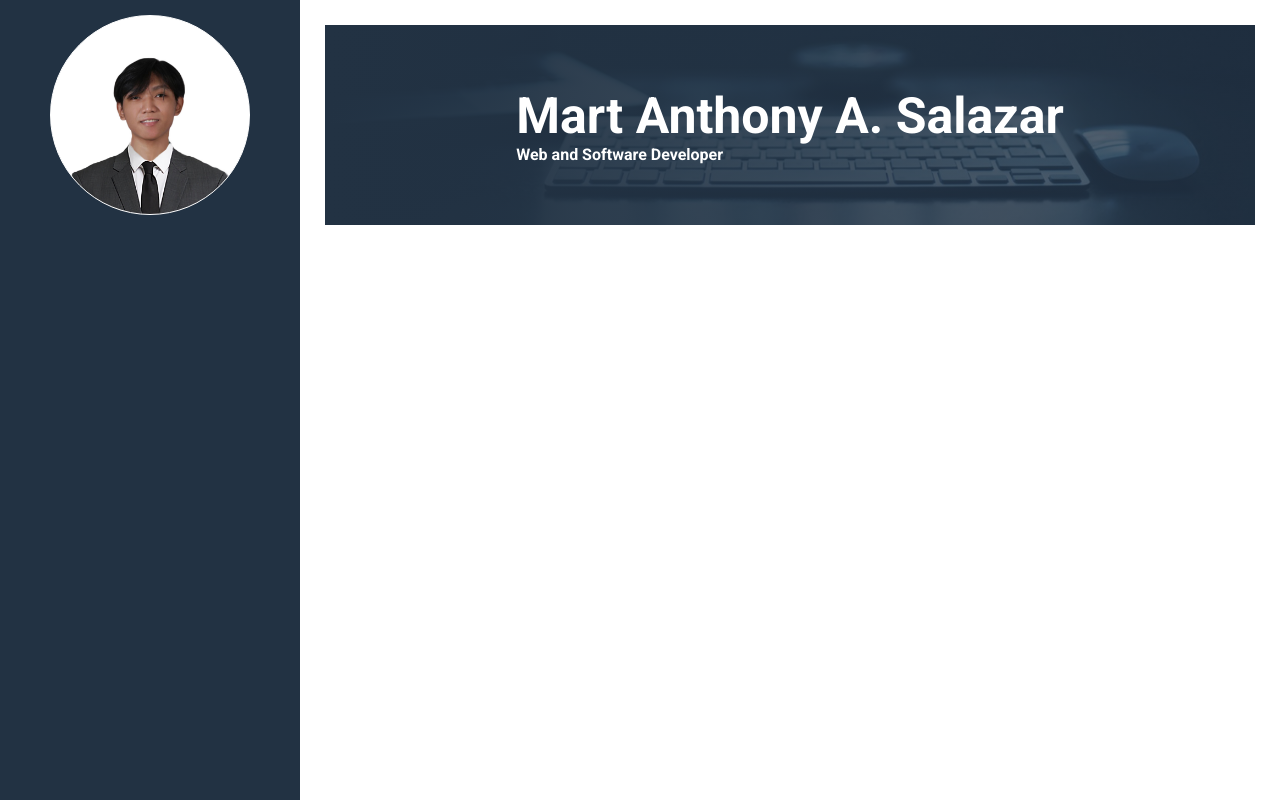
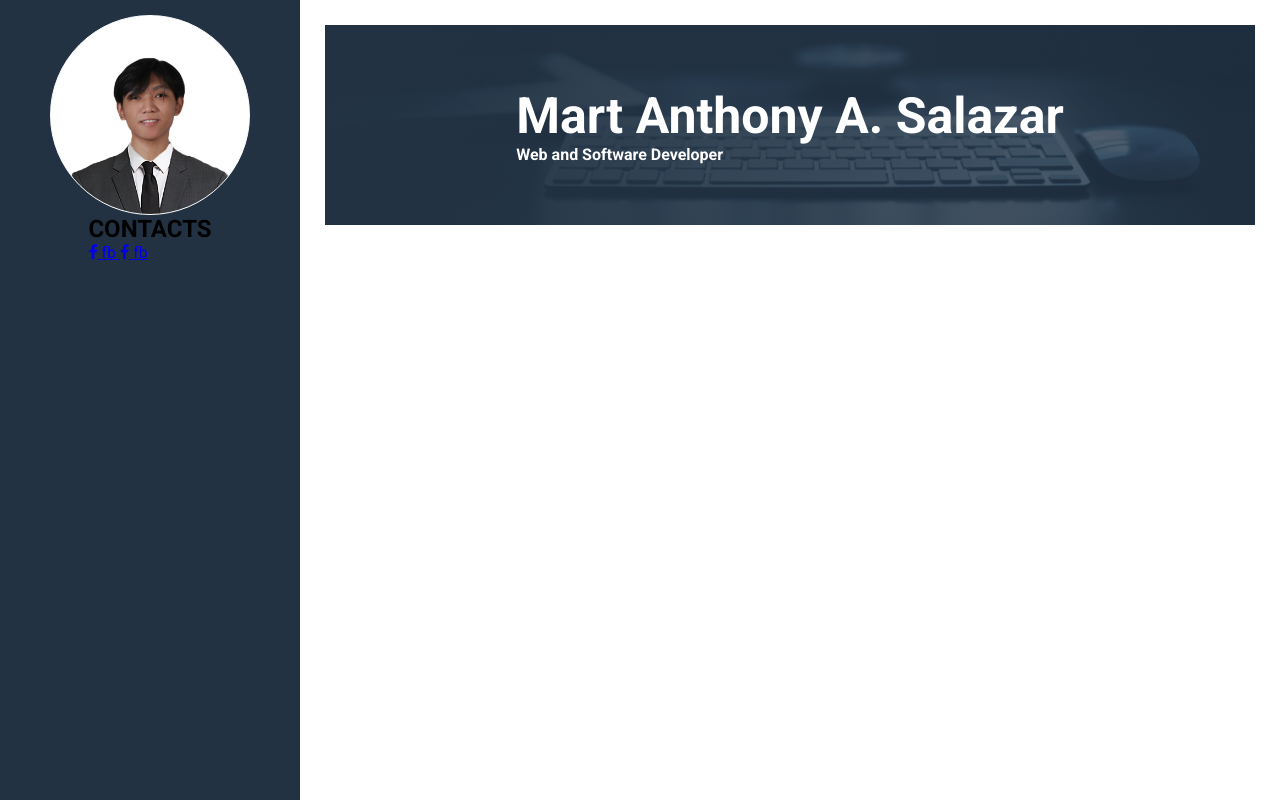
Before and after one commit to mart-anthony-stark/CV, a PHP site: page / in a window 1280 px wide. Run offline with PHP 8.4, Linux system fonts and the light colour scheme.

Commit message:
add: link icons

```diff
--- a/index.php
+++ b/index.php
@@ -2,17 +2,19 @@
     class Link {
         public $address;
         public $linkname;
+        public $icon;
 
-        public function __construct(string $address, string $linkname) {
+        public function __construct(string $address, string $linkname, string $icon) {
             $this->address = $address;
             $this->linkname = $linkname;
+            $this->icon = $icon;
         }
     }
     $name = "Mart Anthony A. Salazar";
     $profession = "Web and Software Developer";
     $links = array(
-        new Link("https://www.facebook.com/", "fb"),
-        new Link("facebook.com", "fb")
+        new Link("https://www.facebook.com/", "fb", "fa-facebook"),
+        new Link("facebook.com", "fb", "fa-facebook")
     );
 ?>
 <!DOCTYPE html>
@@ -21,6 +23,7 @@
     <meta charset="UTF-8">
     <meta http-equiv="X-UA-Compatible" content="IE=edge">
     <meta name="viewport" content="width=device-width, initial-scale=1.0">
+    <link rel="stylesheet" href="https://cdnjs.cloudflare.com/ajax/libs/font-awesome/4.7.0/css/font-awesome.min.css">
     <link rel="stylesheet" href="./assets/styles/style.css">
     <title>Mart Anthony A. Salazar</title>
 </head>
@@ -28,6 +31,17 @@
     <main>
         <div class="sidebar">
             <div class="profile"></div>
+            <div class="links">
+                <h2>CONTACTS</h2>
+            <?php
+                foreach($links as $i => $i_value) {
+                    echo "<a href=$i_value->address target=_'blank'>
+                    <i class='fa $i_value->icon' aria-hidden='true'></i>
+                        $i_value->linkname
+                    </a>";
+                }
+            ?>
+            </div>
         </div>
         <div class="info">
             <div class="banner center">
```
